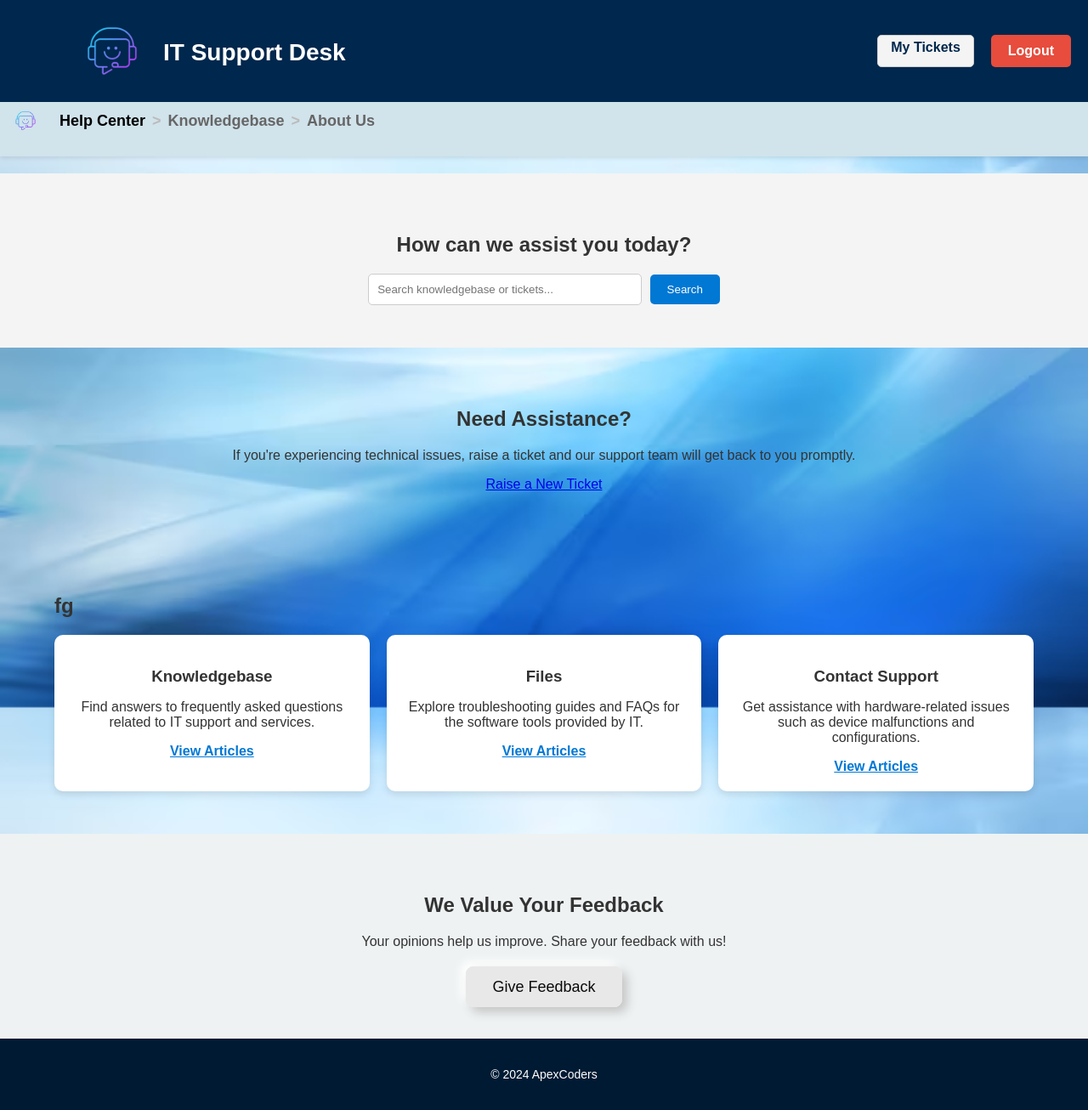
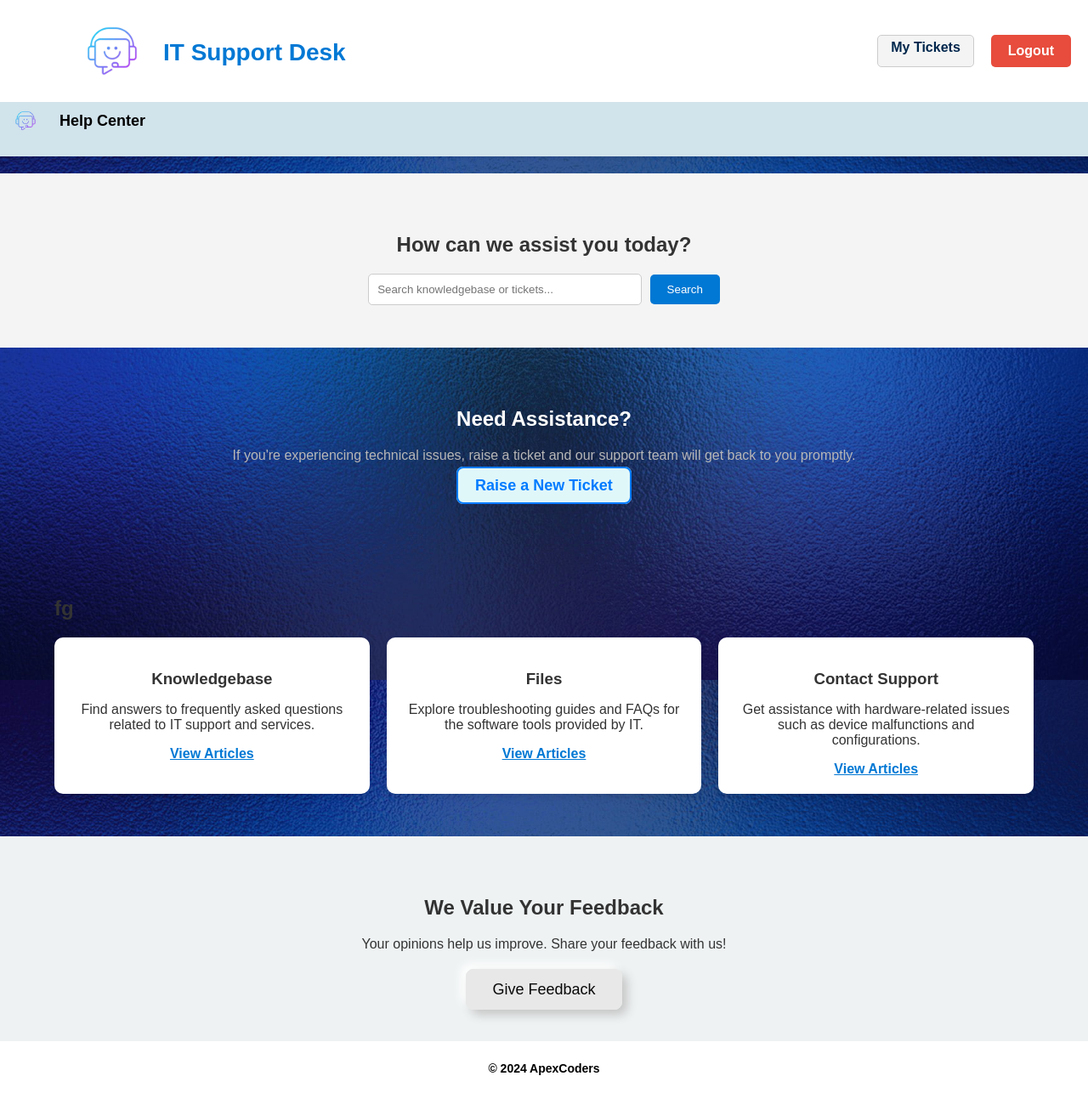
Before and after one commit to Charith-01/Company-Help-Desk, a PHP site: page /home.php in a window 1280 px wide. Shown: the whole page at 85% size. After the commit the page ends 1265 px from the top, so only its background shows below. Run offline with PHP 8.4, Linux system fonts and the light colour scheme; the visitor is signed in with stand-in values (Sample User, id 1).

Commit message:
changes
change

```diff
--- a/CSS/footer.css
+++ b/CSS/footer.css
@@ -1,8 +1,9 @@
 /* Footer */
 footer {
     text-align: center;
-    padding: 20px 0;
+    padding: 10px 0;
     font-size: 14px;
-    background-color: #001a33;
-    color: white;
+    background-color: #fff;
+    color: black;
+    font-weight: 600;
 }
--- a/CSS/logheader.css
+++ b/CSS/logheader.css
@@ -5,7 +5,7 @@
     align-items: center;
     position: relative;
     padding: 10px 20px;
-    background-color: #00274d;
+    background-color: #ffffff;
     color: white;
 }
 
@@ -15,7 +15,7 @@
 }
 
 .header .logo h1 a {
-    color: white; /* Keep the text color consistent */
+    color: #0078d4; /* Keep the text color consistent */
     text-decoration: none; /* Remove underline */
     font-size: 28px; /* Adjust size for emphasis */
     font-weight: bold; /* Make it stand out */
@@ -161,7 +161,7 @@
 
 /* Transition and transform effects for links */
 .nav-links a {
-    color: rgb(230, 229, 229);
+    color: white;
     font-weight: bold;
     text-decoration: none;
     transition: color 0.3s ease, transform 0.3s ease;
--- a/CSS/styles.css
+++ b/CSS/styles.css
@@ -72,6 +72,36 @@
     width: 100%;
 }
 
+#raise-ticket h2 {
+    color: #ffffff; /* Change this to your desired color */
+    font-size: 24px; /* Optional: Adjust font size if needed */
+    font-weight: bold; /* Optional: Add bold styling */
+}
+
+#raise-ticket p {
+    color: #b7b7b7; /* Change this to your desired color */
+    font-size: 16px;
+}
+
+#raise-ticket .btn {
+    background-color: #e0f7fa; /* Light color for the button */
+    color: #007bff; /* Text color */
+    padding: 10px 20px;
+    border-radius: 8px;
+    text-decoration: none;
+    font-size: 18px;
+    font-weight: bold;
+    border: 2px solid #007bff; /* Optional: Add a border for better contrast */
+    transition: background-color 0.3s ease, color 0.3s ease;
+}
+
+#raise-ticket .btn:hover {
+    background-color: #007bff; /* Darker background on hover */
+    color: #ffffff; /* White text on hover */
+}
+
+
+
 /* Cards Section */
 .section {
     padding: 50px 0;
@@ -110,35 +140,9 @@
     text-decoration: underline;
 }
 
-/* Contact Section */
-.contact {
-    padding: 50px 0;
-    text-align: center;
-    background-color: #f4f4f4;
-}
 
-.contact h2 {
-    margin-bottom: 20px;
 
-}
 
-.contact .btn {
-    color: #090909;
-    padding: 0.7em 1.7em;
-    font-size: 18px;
-    border-radius: 0.5em;
-    background: #e8e8e8;
-    cursor: pointer;
-    text-decoration: none; /* Remove underline */
-    border: 1px solid #e8e8e8;
-    transition: all 0.3s;
-    box-shadow: 6px 6px 12px #c5c5c5, -6px -6px 12px #ffffff;
-}
-
-.contact .btn:active {
-    color: #666;
-    box-shadow: inset 4px 4px 12px #c5c5c5, inset -4px -4px 12px #ffffff;
-  }
 
 .login-container .btn {
     margin-right: 10px;
--- a/Index.php
+++ b/Index.php
@@ -20,10 +20,6 @@
                     <img src="./Images/logo.png" alt="Help Desk Logo" class="logo">
                 </a>
                 <a href="./home.php" class="breadcrumb-link active">Help Center</a>
-                <span class="breadcrumb-separator">></span>
-                <a href="./knowledgebase.php" class="breadcrumb-link">Knowledgebase</a>
-                <span class="breadcrumb-separator">></span>
-                <a href="./about-us.php" class="breadcrumb-link">About Us</a>
             </nav>
         </div>
 
--- a/home.php
+++ b/home.php
@@ -27,10 +27,6 @@
                     <img src="./Images/logo.png" alt="Help Desk Logo" class="logo">
                 </a>
                 <a href="./home.php" class="breadcrumb-link active">Help Center</a>
-                <span class="breadcrumb-separator">></span>
-                <a href="./knowledgebase.php" class="breadcrumb-link">Knowledgebase</a>
-                <span class="breadcrumb-separator">></span>
-                <a href="./about-us.php" class="breadcrumb-link">About Us</a>
             </nav>
         </div>
 
--- a/knowledgebase.php
+++ b/knowledgebase.php
@@ -27,8 +27,6 @@
             <a href="./home.php" class="breadcrumb-link">Help Center</a>
             <span class="breadcrumb-separator">></span>
             <a href="./knowledgebase.php" class="breadcrumb-link active">Knowledgebase</a>
-            <span class="breadcrumb-separator">></span>
-            <a href="./about-us.php" class="breadcrumb-link">About Us</a>
         </nav>
     </div>
 
```
Also changed, not shown: CSS/about-us.css (+0 -62 lines), CSS/login.css (+0 -9 lines), Images/background.png, login.php (line endings or trailing spaces).
